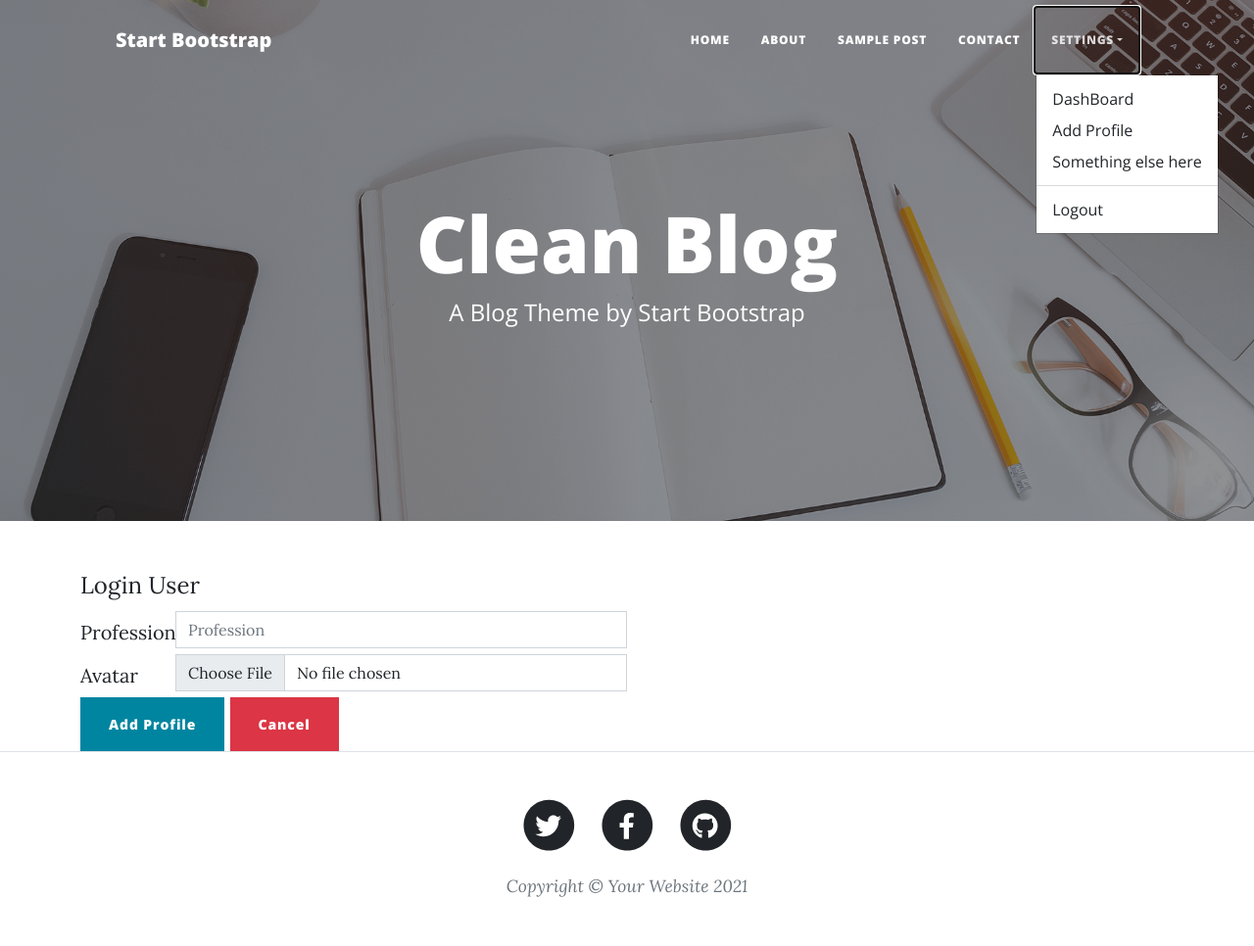
After one commit to nhannt1311/blogphp, a PHP site: page /profile.php in a window 1280 px wide, after a click on "SETTINGS". The commit adds this page. Shown: the whole page at 98% size. Run offline with PHP 8.4, Linux system fonts and the light colour scheme; the visitor is signed in with stand-in values (Sample User, id 1).

Commit message:
change avatar

```diff
--- a/inc/header-index.php
+++ b/inc/header-index.php
@@ -16,14 +16,14 @@
 <body>
 <nav class="navbar navbar-expand-lg navbar-light" id="mainNav">
     <div class="container px-4 px-lg-5">
-        <a class="navbar-brand" href="index.html">Start Bootstrap</a>
+        <a class="navbar-brand" href="index.php">Start Bootstrap</a>
         <button class="navbar-toggler" type="button" data-bs-toggle="collapse" data-bs-target="#navbarResponsive" aria-controls="navbarResponsive" aria-expanded="false" aria-label="Toggle navigation">
             Menu
             <i class="fas fa-bars"></i>
         </button>
         <div class="collapse navbar-collapse" id="navbarResponsive">
             <ul class="navbar-nav ms-auto py-4 py-lg-0">
-                <li class="nav-item"><a class="nav-link px-lg-3 py-3 py-lg-4" href="index.html">Home</a></li>
+                <li class="nav-item"><a class="nav-link px-lg-3 py-3 py-lg-4" href="index.php">Home</a></li>
                 <li class="nav-item"><a class="nav-link px-lg-3 py-3 py-lg-4" href="about.html">About</a></li>
                 <li class="nav-item"><a class="nav-link px-lg-3 py-3 py-lg-4" href="post.html">Sample Post</a></li>
                 <li class="nav-item"><a class="nav-link px-lg-3 py-3 py-lg-4" href="contact.html">Contact</a></li>
@@ -34,8 +34,8 @@
                         <?php if($login_url == '/blogphp/register.php'): ?>
                             <a class="dropdown-item" href="login.php">Login</a>
                             <?php elseif (isset($_SESSION['username'])): ?>
-                                <a class="dropdown-item" href="#">Action</a>
-                                <a class="dropdown-item" href="#">Another action</a>
+                                <a class="dropdown-item" href="dashboard.php">DashBoard</a>
+                                <a class="dropdown-item" href="profile.php">Add Profile</a>
                                 <a class="dropdown-item" href="#">Something else here</a>
                                 <div class="dropdown-divider"></div>
                                 <a class="dropdown-item" href="logout.php">Logout</a>
--- /dev/null
+++ b/inc/link_img.php
@@ -0,0 +1,5 @@
+<?php
+$url = $_SERVER['PHP_SELF'];
+$short_url = explode('/', $url);
+$path = "http://localhost".$short_url[0].'/'.$short_url[1];
+?>
--- /dev/null
+++ b/profile.php
@@ -0,0 +1,110 @@
+<?php session_start(); ?>
+<?php
+    include('config/db.php');
+    if(isset($_FILES['avatar'])) {
+        $profession = $_POST['profession'];
+        if($profession != '') {
+            $upload = 1;
+            $file_name = $_FILES['avatar']['name'];
+            $file_size = $_FILES['avatar']['size'];
+            $file_tmp = $_FILES['avatar']['tmp_name'];
+            $file_type = $_FILES['avatar']['type'];
+            $target_dir = "assets/upload";
+            $target_file = $target_dir.'/'. basename($file_name);
+            $check = getimagesize($file_tmp);
+
+            $file_ext = strtolower(end(explode('.', $file_name)));
+            $extension = array("jpeg", "jpg", "png");
+
+
+            if(in_array($file_ext, $extension) == false) {
+                $msg = "Please choose the image which has the extension as jpeg, jpg, png";
+            }
+            if(file_exists($target_file)) {
+                $msg = "File already exits!";
+            }
+            if($check == false) {
+                $msg = "File is not an image";
+            }
+            if(!isset($msg)) {
+                move_uploaded_file($file_tmp, "assets/upload/" . $file_name);
+                $url = $_SERVER['HTTP_REFERER'];
+                $short_url = explode('/', $url);
+                $path = $short_url[0].'/'.$short_url[1].'/'.$short_url[2].'/'.$short_url[3];
+                $full_url = $path.'/'.'assets/upload/'.$file_name;
+                $id = $_SESSION['id'];
+                $sql = "INSERT INTO profile(profession, avatar, user_role) VALUES ('$profession', '$full_url', '$id')";
+                $query = $connect->query($sql);
+                if($query) {
+                    header('Location: dashboard.php');
+                } else {
+                    $msg = "Failed to Upload";
+                }
+            }
+        } else {
+            $msg = "Please fill all";
+        }
+
+    }
+?>
+<?php if(!isset($_SESSION['username'])) :?>
+    <?php header('Location: index.php'); ?>
+<?php else :?>
+    <?php include("inc/header-index.php") ?>
+    <!-- Main Content-->
+    <div class="container">
+        <form class="form-horizontal align-items-center" action="profile.php" method="POST" enctype="multipart/form-data">
+            <fieldset>
+                <legend>Login User</legend>
+
+
+                <div class="col-md-6">
+                    <div class="form-group">
+                        <div class="row">
+                            <label for="rofession" class="col-lg-2 col-form-label">Profession</label>
+                            <div class="col-lg-10">
+                                <input type="text" name="profession" class="form-control" placeholder="Profession">
+                            </div>
+                        </div>
+                    </div>
+                </div>
+
+                <div class="col-md-6">
+                    <div class="form-group">
+                        <div class="row">
+                            <label for="avatar" class="col-lg-2 col-form-label">Avatar</label>
+                            <div class="col-lg-10">
+                                <input type="file" name="avatar" class="form-control" placeholder="Avatar">
+                            </div>
+                        </div>
+                    </div>
+                </div>
+                <div class="row">
+                    <div class="col-md-6">
+                        <div class="form-group">
+                            <div class="col-lg-10">
+                                <input type="submit" name="profile" value="Add Profile" class="btn btn-primary">
+                                <button type="reset" class="btn btn-danger">Cancel</button>
+                            </div>
+                        </div>
+                    </div>
+                </div>
+
+                <div class="row">
+                    <div class="form-group">
+                        <div class="col-lg-6">
+                            <?php if(isset($_POST['profile'])): ?>
+                                <div class="alert alert-danger alert-dismissible">
+                                    <p><?php echo $msg ?></p>
+                                </div>
+                            <?php endif; ?>
+                        </div>
+                    </div>
+                </div>
+            </fieldset>
+        </form>
+    </div>
+    <!-- Footer-->
+    <?php include("inc/footer.php") ?>
+
+<?php endif; ?>
```
Also changed, not shown: dashboard.php (added, +42 -0 lines), assets/upload/avatar.jpg (added), assets/upload/avatar2.jpg (added), img/avatar.jpg (added), img/avatar2.jpg (added).
